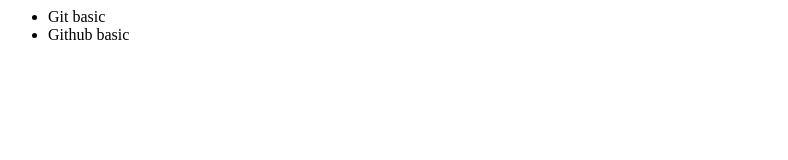
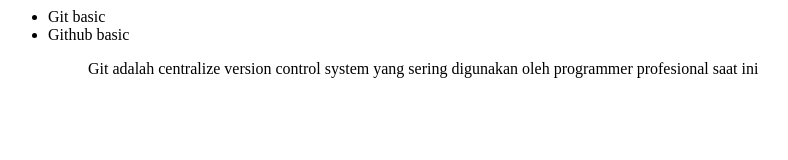
Before and after one commit to akhsan-ibrahim/ruang-belajar, a plain HTML site: page pages/material.html in a window 1280 px wide. Shown: the whole page, without its empty margins (0-788 px from the left). Drawn offline with Linux system fonts and the light colour scheme.

Commit message:
add some paragraph git basic material

```diff
--- a/pages/material.html
+++ b/pages/material.html
@@ -7,5 +7,6 @@
         <li>Git basic</li>
         <li>Github basic</li>
     <ul>
+    <p>Git adalah centralize version control system yang sering digunakan oleh programmer profesional saat ini</p>
 </body>
 </html>
```
